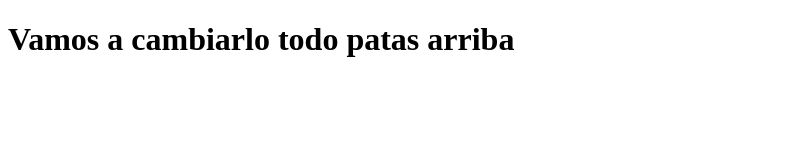
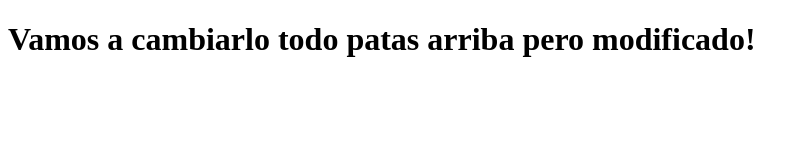
Before and after one commit to victorisabelruiz/hello-world-git, a plain HTML site: page index.html in a window 1280 px wide. Shown: the whole page, without its empty margins (0-808 px from the left). Drawn offline with Linux system fonts and the light colour scheme.

Commit message:
se modificó index nuevamente

```diff
--- a/index.html
+++ b/index.html
@@ -8,7 +8,7 @@
 
 </head>
 <body>
-    <h1>Vamos a cambiarlo todo patas arriba</h1>
+    <h1>Vamos a cambiarlo todo patas arriba pero modificado!</h1>
 
 </body>
 </html>
```
